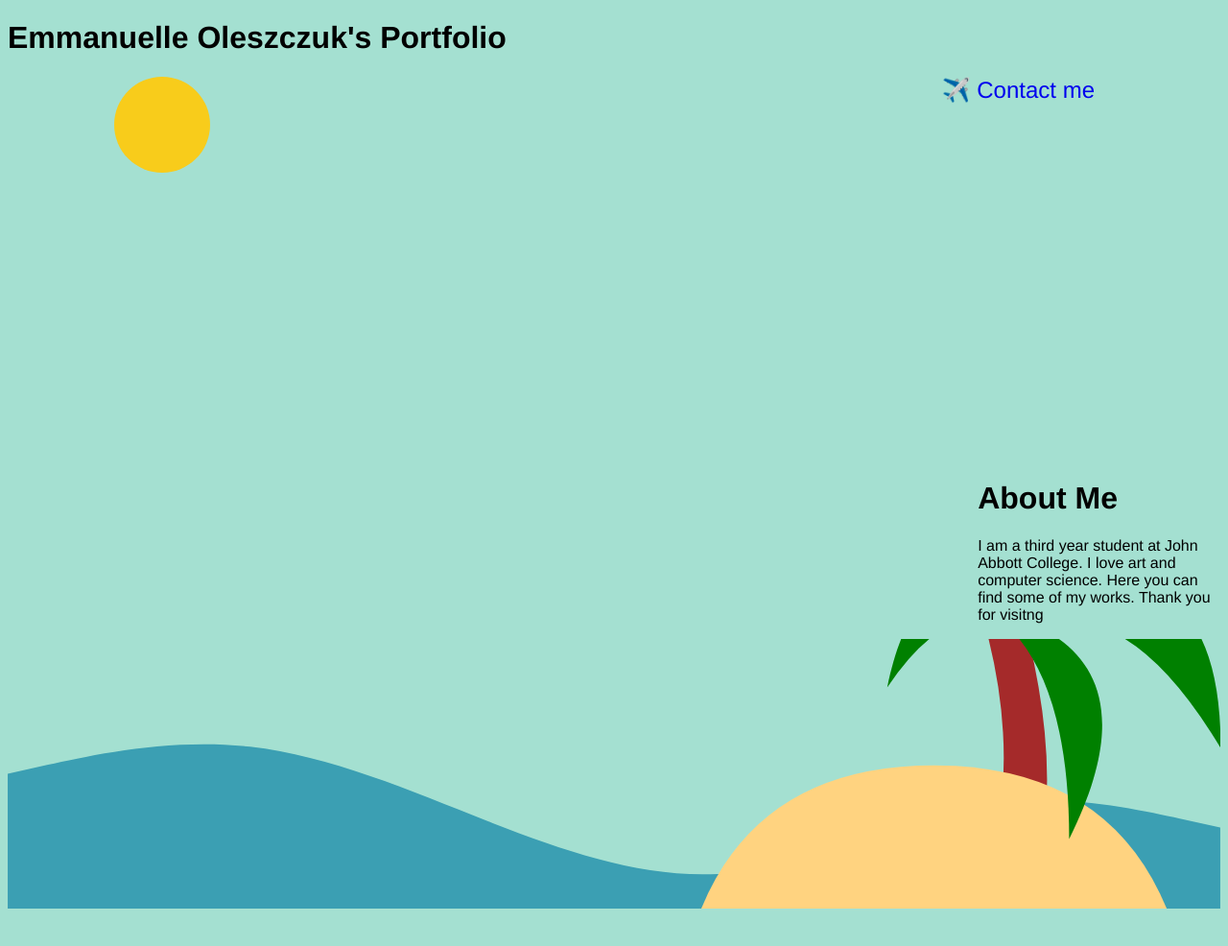
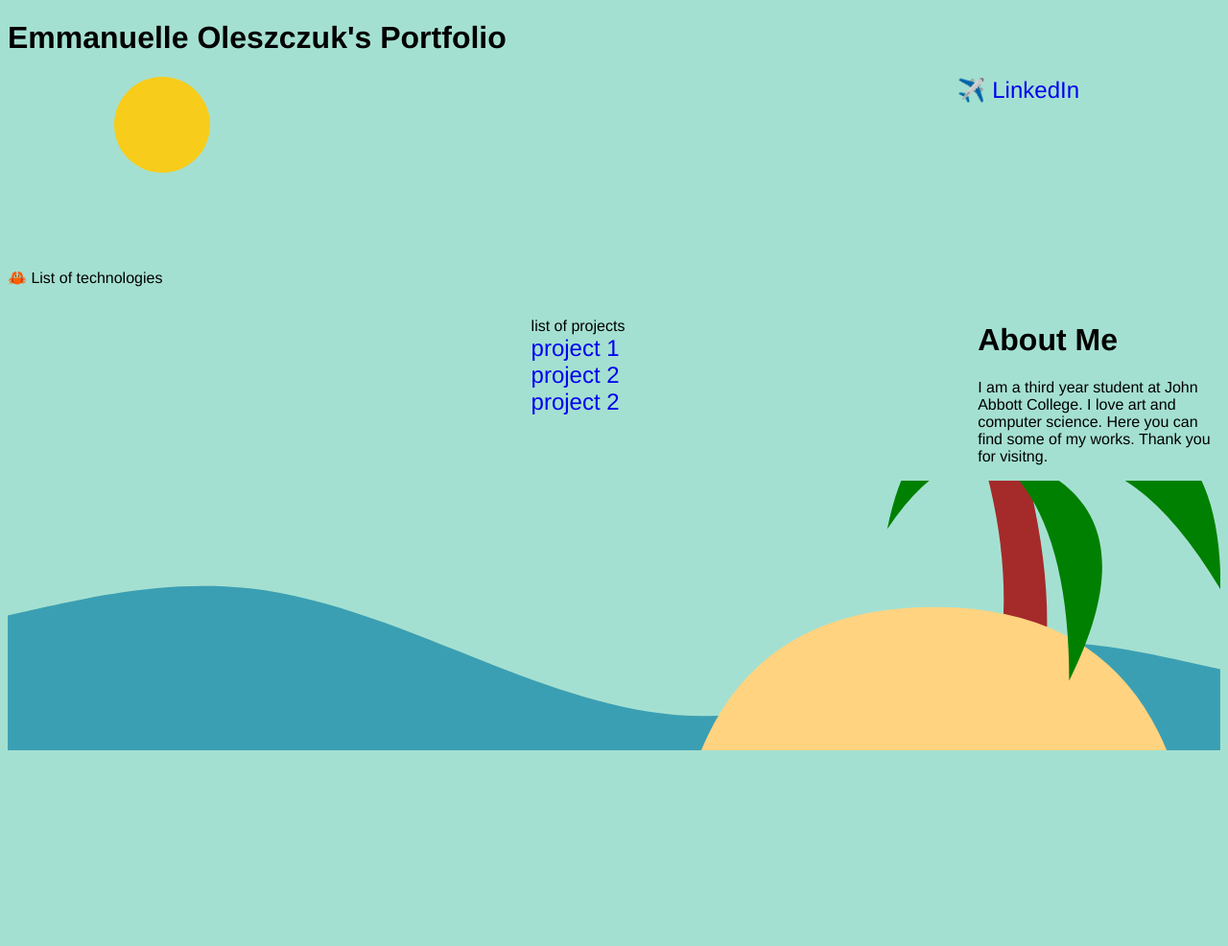
Before and after one commit to Emmanuelle-Oles/emmanuelle-oles.github.io, a plain HTML site: page index.html in a window 1280 px wide. Shown: the whole page at 96% size. After the commit the page ends 821 px from the top, so only its background shows below. Drawn offline with Linux system fonts and the light colour scheme.

Commit message:
small additions

```diff
--- a/index.html
+++ b/index.html
@@ -23,14 +23,11 @@
             </div>
             <div class="grid-item"></div>
             <div class="grid-item">
-                <a href="https://www.linkedin.com/in/emmanuelle-oleszczuk-4186821a2"> ✈️ Contact me</a>
+                <a href="https://www.linkedin.com/in/emmanuelle-oleszczuk-4186821a2"> ✈️ LinkedIn </a>
             </div>
 
         </div>
 
-        <div class="middle-page-container main-grid-item">
-
-        </div>
 
         <div class="bottom-page-container main-grid-item" >
 
@@ -39,9 +36,26 @@
                 <p> I am a third year student at John Abbott College.
                     I love art and computer science.
                     Here you can find some of my works.
-                    Thank you for visitng
+                    Thank you for visitng.
                 </p>
-                <!-- <p><a href="https://www.linkedin.com/in/emmanuelle-oleszczuk-4186821a2">linkedIn profile </p> -->
+            </div>
+
+            <div class="list technologies">
+                🦀 List of technologies
+                <ul>
+
+                    <li></li>
+                </ul>
+            </div>
+
+            <div class="list projects">
+                <ul>
+                    <li>  list of projects </li>
+                    <li> <a href="www.google.com">project 1</a></li>
+                    <li> <a href="www.google.com">project 2</a></li>
+                    <li> <a href="www.google.com">project 2</a></li>
+                </ul>
+
             </div>
 
             <div class="background palm">
@@ -68,14 +82,11 @@
                  viewBox="0 0 1440 320">
                 <path fill="#3b9fb3" fill-opacity="1" d="M0,160L48,149.3C96,139,192,117,288,128C384,139,480,181,576,218.7C672,256,768,288,864,277.3C960,267,1056,213,1152,197.3C1248,181,1344,203,1392,213.3L1440,224L1440,320L1392,320C1344,320,1248,320,1152,320C1056,320,960,320,864,320C768,320,672,320,576,320C480,320,384,320,288,320C192,320,96,320,48,320L0,320Z"></path></svg>
             </div>
-
-
         </div>
-
     </div>
 
 
 
-    <footer></footer>
+
 </body>
 </html>
--- /dev/null
+++ b/script.js
@@ -0,0 +1 @@
+var listTechnologies = document.getElementsByClassName("technologies");
--- a/style.css
+++ b/style.css
@@ -1,8 +1,5 @@
 *{
     font-family: "Helvetica";
-}
-body{
-
 }
 
 a{
@@ -22,6 +19,10 @@ a:hover{
 
 }
 
+li{
+    list-style: none;
+}
+
 
 .main-grid-item{
 }
@@ -38,14 +39,19 @@ a:hover{
 }
 
 .bottom-page-container{
-    /* height: 50%; */
-    /* width: 100%; */
     display: grid;
     grid-template-columns: 1fr 1fr 1fr 1fr 1fr;
     grid-template-rows: 1fr 1fr 1fr 1fr;
 
 }
 
+.projects{
+    grid-column-start: 3;
+    grid-column-end: 4;
+    grid-row-start: 2;
+    grid-row-end: 3;
+
+}
 
 .water{
     grid-column-start: 1;
```
